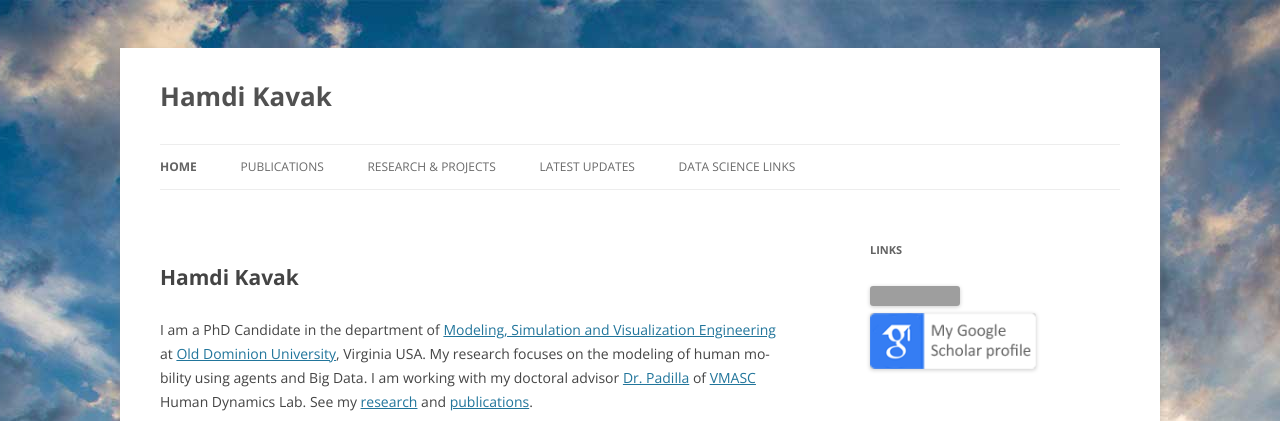
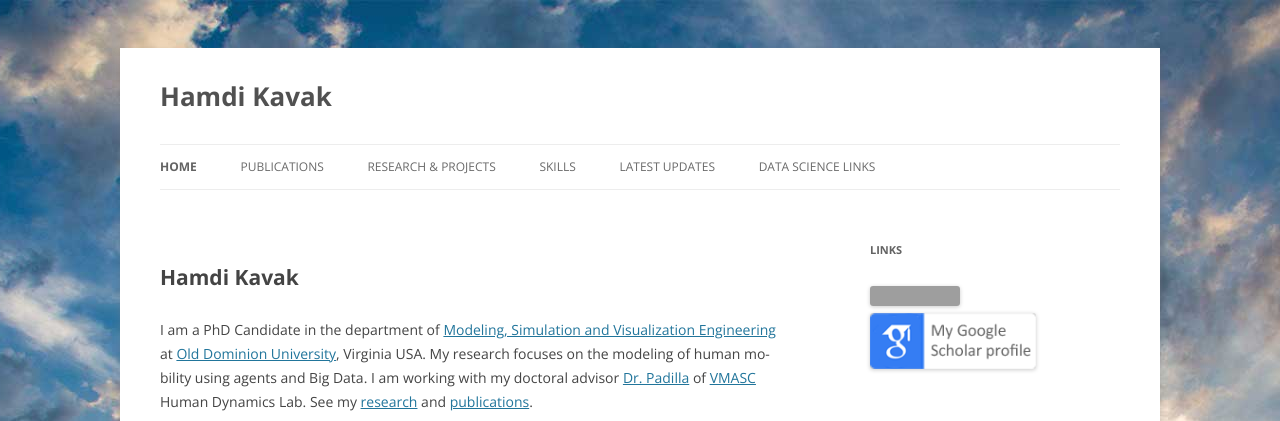
Before and after one commit to hamdikavak/hamdikavak.github.io, a Jekyll site: the page built from index.html, in a window 1280 px wide. Shown: the top 421 px of the page. Built offline with Jekyll 4.4.1, drawn with Linux system fonts in a browser that asks for light colours; nearby versions of some CDN libraries; library files that are not in the unit come from our copies; grey boxes are pictures that could not be loaded.

Commit message:
Update head.html

```diff
--- a/_includes/head.html
+++ b/_includes/head.html
@@ -57,6 +57,7 @@
 					<li id="menu-item-68" class="menu-item menu-item-type-post_type menu-item-object-page {{ page.current_page_home }} menu-item-68"><a href="{{ site.baseurl }}/">Home</a></li>
 					<li id="menu-item-71" class="menu-item menu-item-type-post_type menu-item-object-page {{ page.current_page_publications }} menu-item-71"><a href="{{ site.baseurl }}/publications/">Publications</a></li>
 					<li id="menu-item-72" class="menu-item menu-item-type-post_type menu-item-object-page {{ page.current_page_research }} menu-item-72"><a href="{{ site.baseurl }}/research-and-projects/">Research &#038; Projects</a></li>
+					<li id="menu-item-74" class="menu-item menu-item-type-post_type menu-item-object-page {{ page.current_page_skills }} menu-item-74"><a href="{{ site.baseurl }}/skills/">Skills</a></li>
 					<li id="menu-item-73" class="menu-item menu-item-type-post_type menu-item-object-page {{ page.current_page_latest_updates }} menu-item-73"><a href="{{ site.baseurl }}/latest-updates/">Latest Updates</a></li>
 					<li id="menu-item-70" class="menu-item menu-item-type-post_type menu-item-object-page {{ page.current_page_datasets }} menu-item-70"><a href="{{ site.baseurl }}/datasets/">Data Science Links</a></li>
 				</ul>
```
